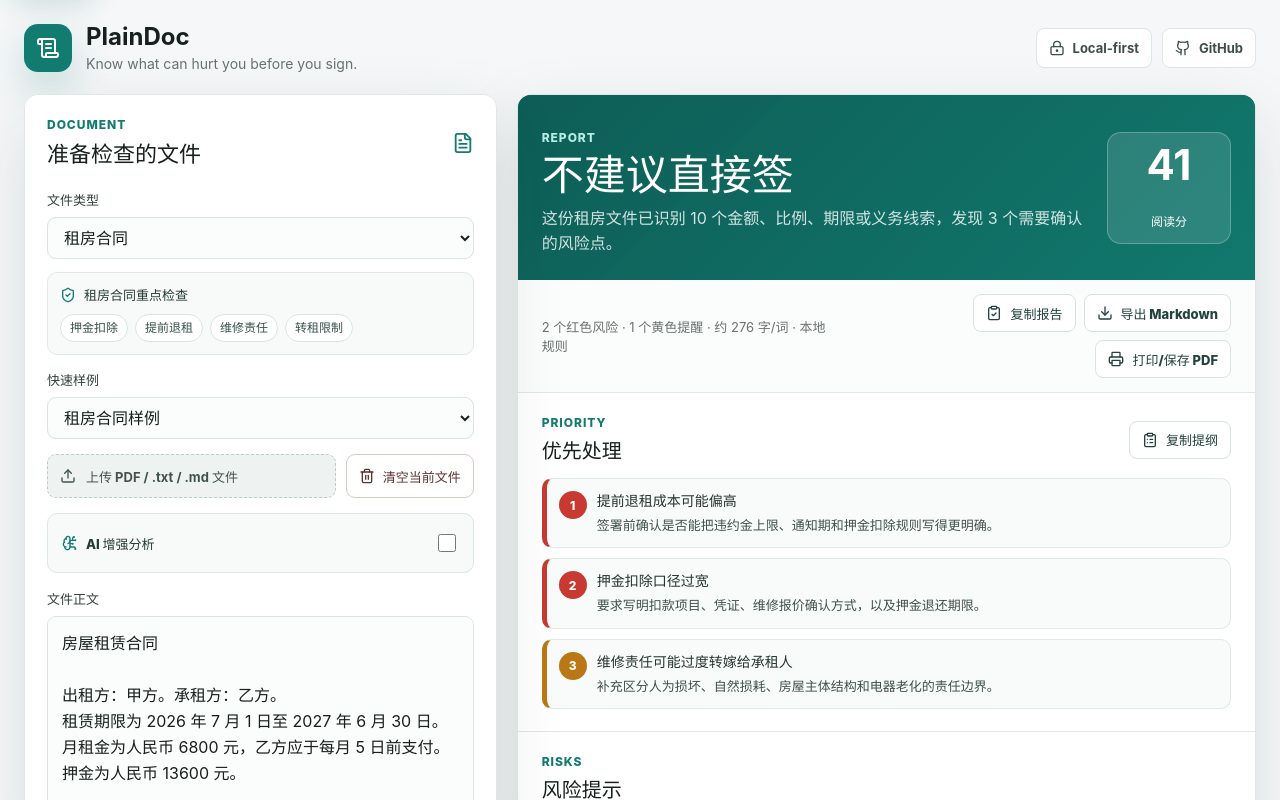
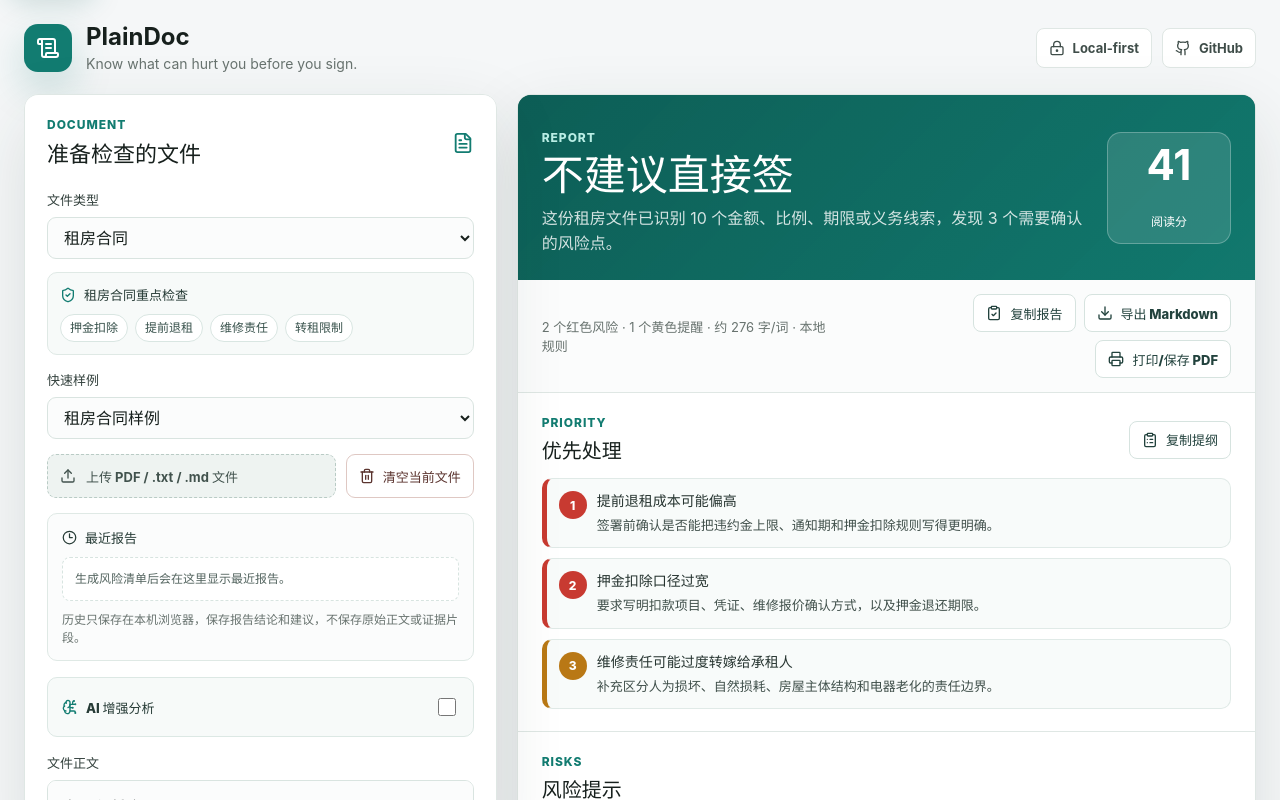
Before and after one commit to ppxu/plaindoc, a React (Vite) app: page / in a window 1280 px wide. Shown: the top 800 px of the page. Built offline with nearby package versions, Linux system fonts and the light colour scheme.

Commit message:
Show report history empty state

```diff
--- a/src/components/ReportHistory.tsx
+++ b/src/components/ReportHistory.tsx
@@ -8,10 +8,6 @@ interface ReportHistoryProps {
 }
 
 export function ReportHistory({ items, onSelect, onClear }: ReportHistoryProps) {
-  if (!items.length) {
-    return null;
-  }
-
   return (
     <section className="report-history" aria-label="Recent local reports">
       <div className="history-heading">
@@ -19,19 +15,27 @@ export function ReportHistory({ items, onSelect, onClear }: ReportHistoryProps)
           <Clock3 aria-hidden="true" />
           最近报告
         </span>
+        {items.length ? (
           <button type="button" onClick={onClear} aria-label="清空本地报告历史">
             <Trash2 aria-hidden="true" />
           </button>
+        ) : null}
       </div>
 
+      {items.length ? (
         <div className="history-list">
           {items.map((item) => (
             <button key={item.id} type="button" onClick={() => onSelect(item)} className="history-item">
               <strong>{item.title}</strong>
-            <span>{formatDate(item.createdAt)} · {sourceLabel(item.report)}</span>
+              <span>
+                {formatDate(item.createdAt)} · {sourceLabel(item.report)}
+              </span>
             </button>
           ))}
         </div>
+      ) : (
+        <div className="history-empty-state">生成风险清单后会在这里显示最近报告。</div>
+      )}
       <p>历史只保存在本机浏览器，保存报告结论和建议，不保存原始正文或证据片段。</p>
     </section>
   );
--- a/src/styles.css
+++ b/src/styles.css
@@ -623,6 +623,16 @@ textarea:focus,
   gap: 8px;
 }
 
+.history-empty-state {
+  padding: 12px;
+  color: #53645f;
+  background: #fff;
+  border: 1px dashed #d7e4e0;
+  border-radius: 8px;
+  font-size: 12px;
+  line-height: 1.5;
+}
+
 .history-item {
   display: grid;
   width: 100%;
```
Also changed, not shown: 1 other file (tests, documents, lock files or other folders). Lines whose indentation alone changed are shown as unchanged.
